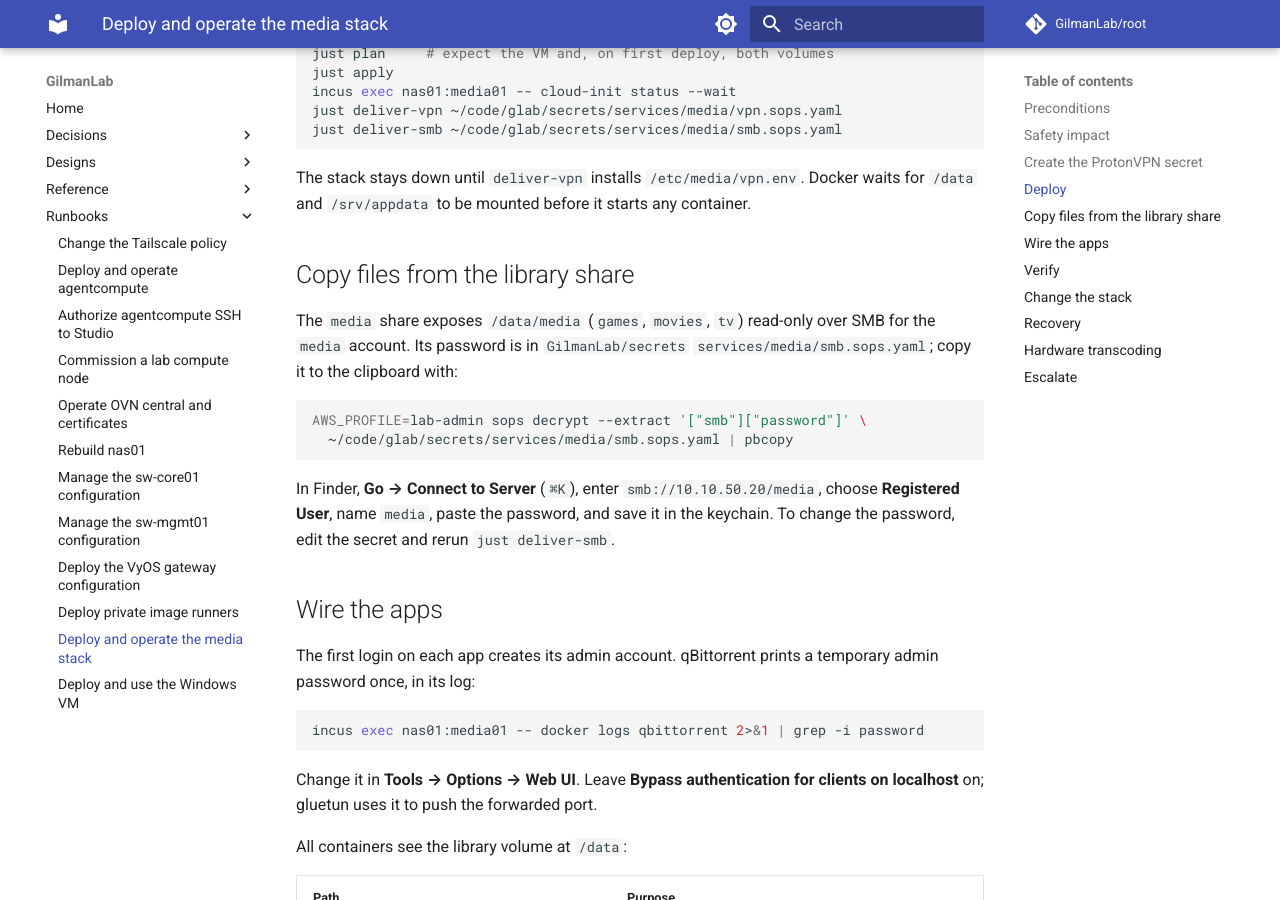
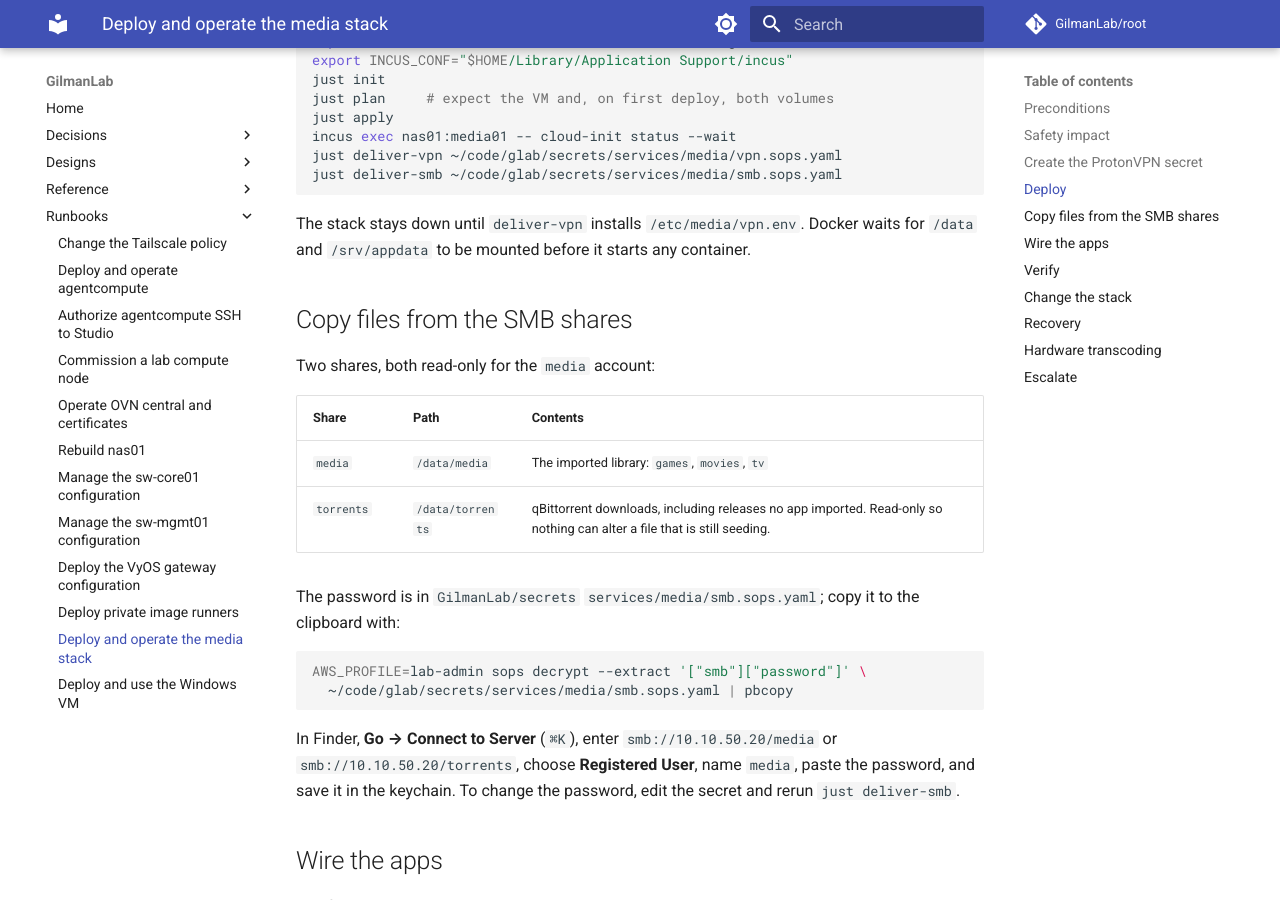
Before and after one commit to GilmanLab/root, an MkDocs documentation site: the page built from docs/docs/runbooks/media-stack.md, in a window 1280 px wide and 900 px high, scrolled down 1855 px. Built offline with MkDocs 1.6.1 and Material for MkDocs 9.7.7, drawn with Linux system fonts in a browser that asks for light colours; comment, search, counter and statistics services are not loaded; some of the changed text lies outside the part shown.

Commit message:
docs(media): add the read-only torrents SMB share (#52)

````diff
--- a/docs/docs/runbooks/media-stack.md
+++ b/docs/docs/runbooks/media-stack.md
@@ -22,6 +22,7 @@ lists the resources and volumes.
 | qBittorrent | `http://10.10.50.20:8080` |
 | SABnzbd | `http://10.10.50.20:8085` |
 | Library share (SMB, read-only) | `smb://10.10.50.20/media` |
+| Downloads share (SMB, read-only) | `smb://10.10.50.20/torrents` |
 
 The address and VLAN are canonical in the
 [address plan](../reference/networking/address-plan.md). Home clients reach
@@ -87,18 +88,25 @@ The stack stays down until `deliver-vpn` installs `/etc/media/vpn.env`.
 Docker waits for `/data` and `/srv/appdata` to be mounted before it starts
 any container.
 
-## Copy files from the library share
+## Copy files from the SMB shares
 
-The `media` share exposes `/data/media` (`games`, `movies`, `tv`) read-only
-over SMB for the `media` account. Its password is in `GilmanLab/secrets`
-`services/media/smb.sops.yaml`; copy it to the clipboard with:
+Two shares, both read-only for the `media` account:
+
+| Share | Path | Contents |
+| --- | --- | --- |
+| `media` | `/data/media` | The imported library: `games`, `movies`, `tv` |
+| `torrents` | `/data/torrents` | qBittorrent downloads, including releases no app imported. Read-only so nothing can alter a file that is still seeding. |
+
+The password is in `GilmanLab/secrets` `services/media/smb.sops.yaml`; copy it
+to the clipboard with:
 
 ```bash
 AWS_PROFILE=lab-admin sops decrypt --extract '["smb"]["password"]' \
   ~/code/glab/secrets/services/media/smb.sops.yaml | pbcopy
 ```
 
-In Finder, **Go → Connect to Server** (`⌘K`), enter `smb://10.10.50.20/media`,
+In Finder, **Go → Connect to Server** (`⌘K`), enter `smb://10.10.50.20/media`
+or `smb://10.10.50.20/torrents`,
 choose **Registered User**, name `media`, paste the password, and save it in
 the keychain. To change the password, edit the secret and rerun
 `just deliver-smb`.
````
